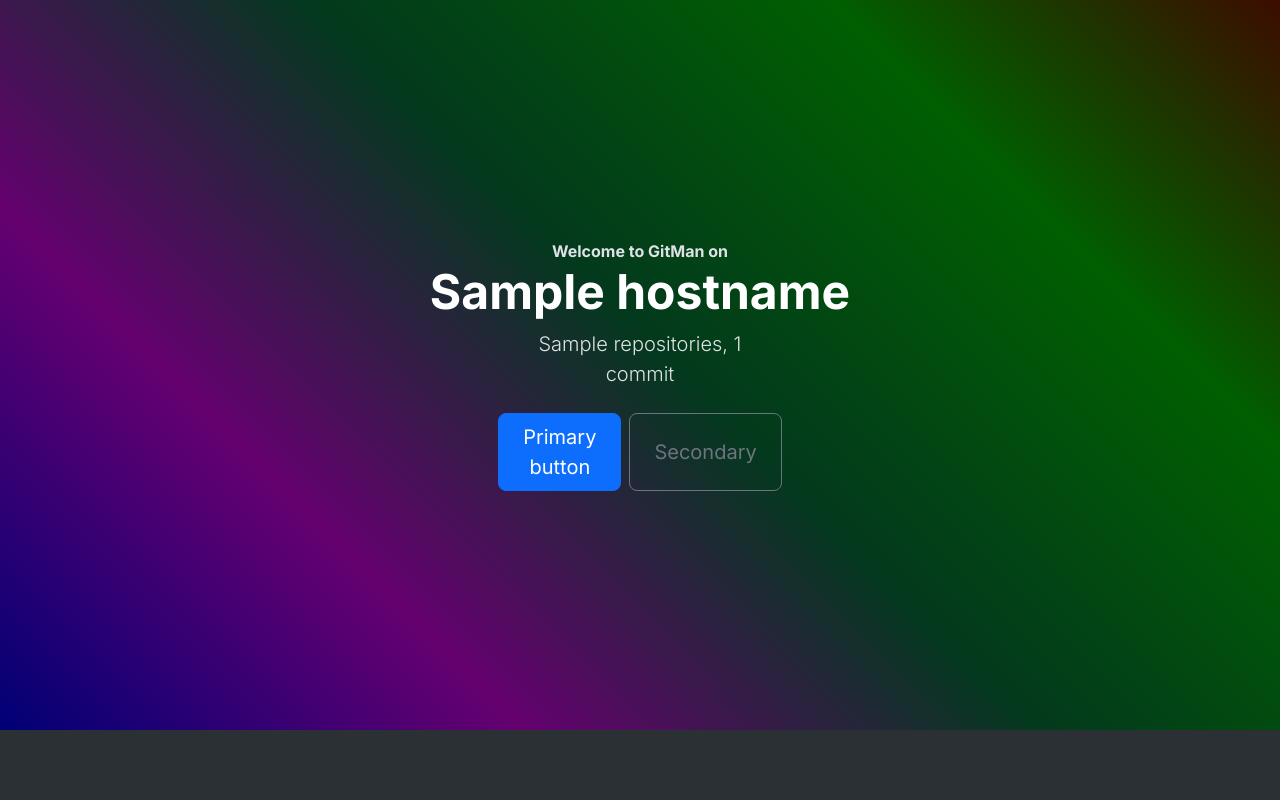
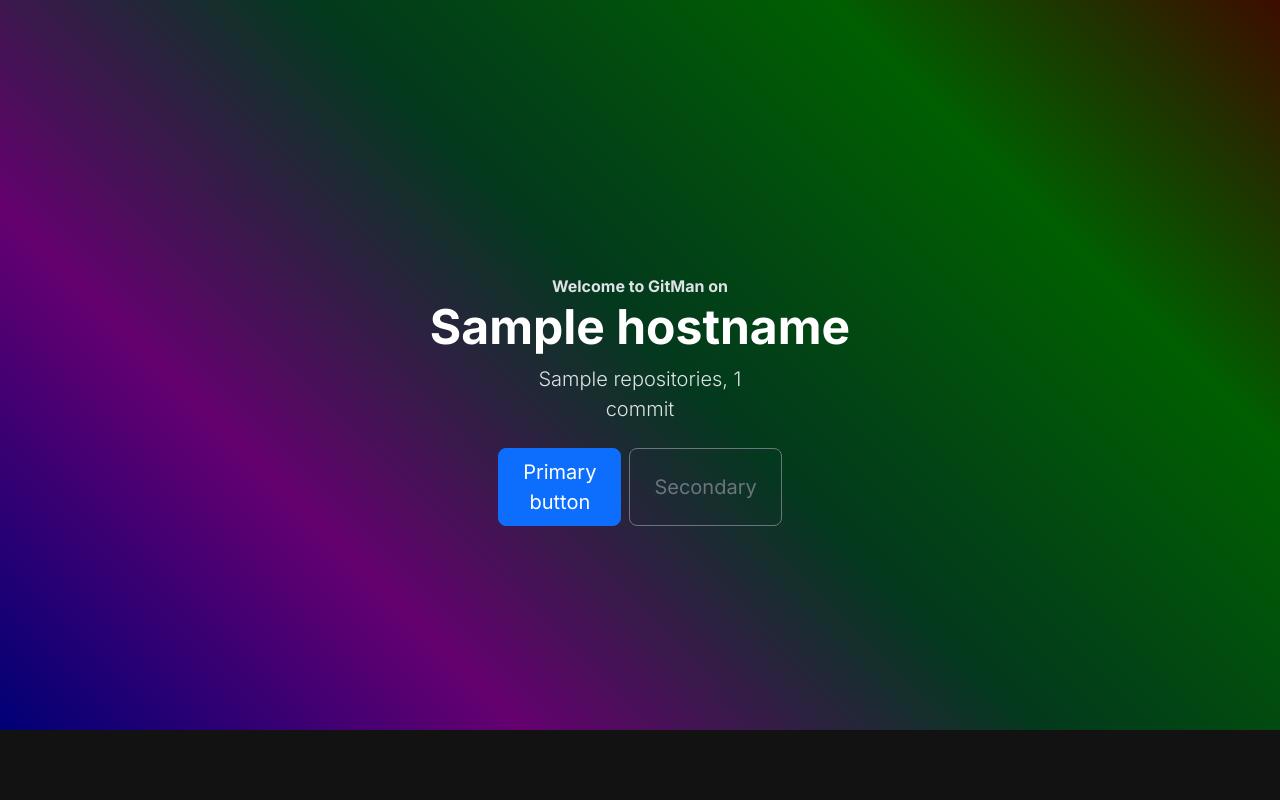
Before and after one commit to atomtables/GitMan, a Flask app: template templates/mainpage.html in a window 1280 px wide. Shown: the part 70-870 px from the top of the page. Before the commit the page ends 800 px from the top, so only its background shows below. Run offline with Flask 2, Linux system fonts and the light colour scheme; the template is opened without the code that fills it: most values are stand-ins (such as "Sample title", 1, 10 or a date in 2020).

Commit message:
mainpage

```diff
--- a/templates/mainpage.html
+++ b/templates/mainpage.html
@@ -18,13 +18,13 @@
 
 {% block content %}
     <script src="{{ url_for('static', filename='mainpageGradients.js') }}"></script>
-    <div class="d-flex align-items-center justify-content-center" style="min-height: calc(100vh - 70px);">
+    <div class="d-flex align-items-center justify-content-center" style="min-height: 100vh;">
         <div class="text-center">
             <div class="text-center fw-bold">Welcome to GitMan on</div>
             <h1 class="display-5 fw-bold text-body-emphasis" style="white-space: nowrap;">{{ hostname }}</h1>
             <div class="col-lg-6 mx-auto text-center">
                 <p class="lead mb-4">{{ amt_git }} repositor{% if amt_git == 1 %}y{% else %}ies{% endif %}, {{ total_commits }} commit{% if total_commits != 1 %}s{% endif %}</p>
-                <div class="d-grid gap-2 d-sm-flex justify-content-sm-center">
+                <div class="d-grid gap-2 d-md-flex justify-content-md-center">
                     <button type="button" class="btn btn-primary btn-lg px-4 gap-3">Primary button</button>
                     <button type="button" class="btn btn-outline-secondary btn-lg px-4">Secondary</button>
                 </div>
```
